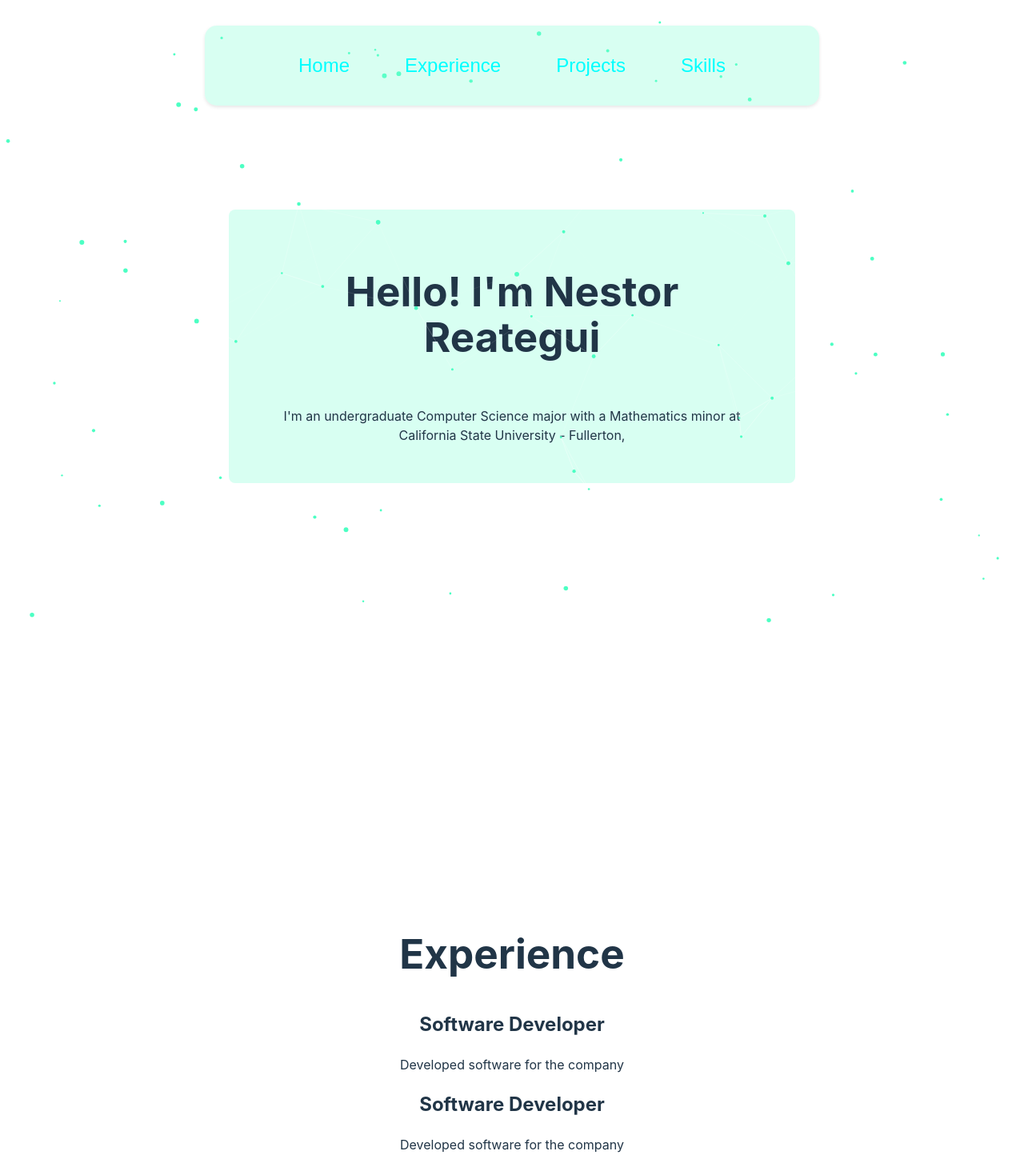
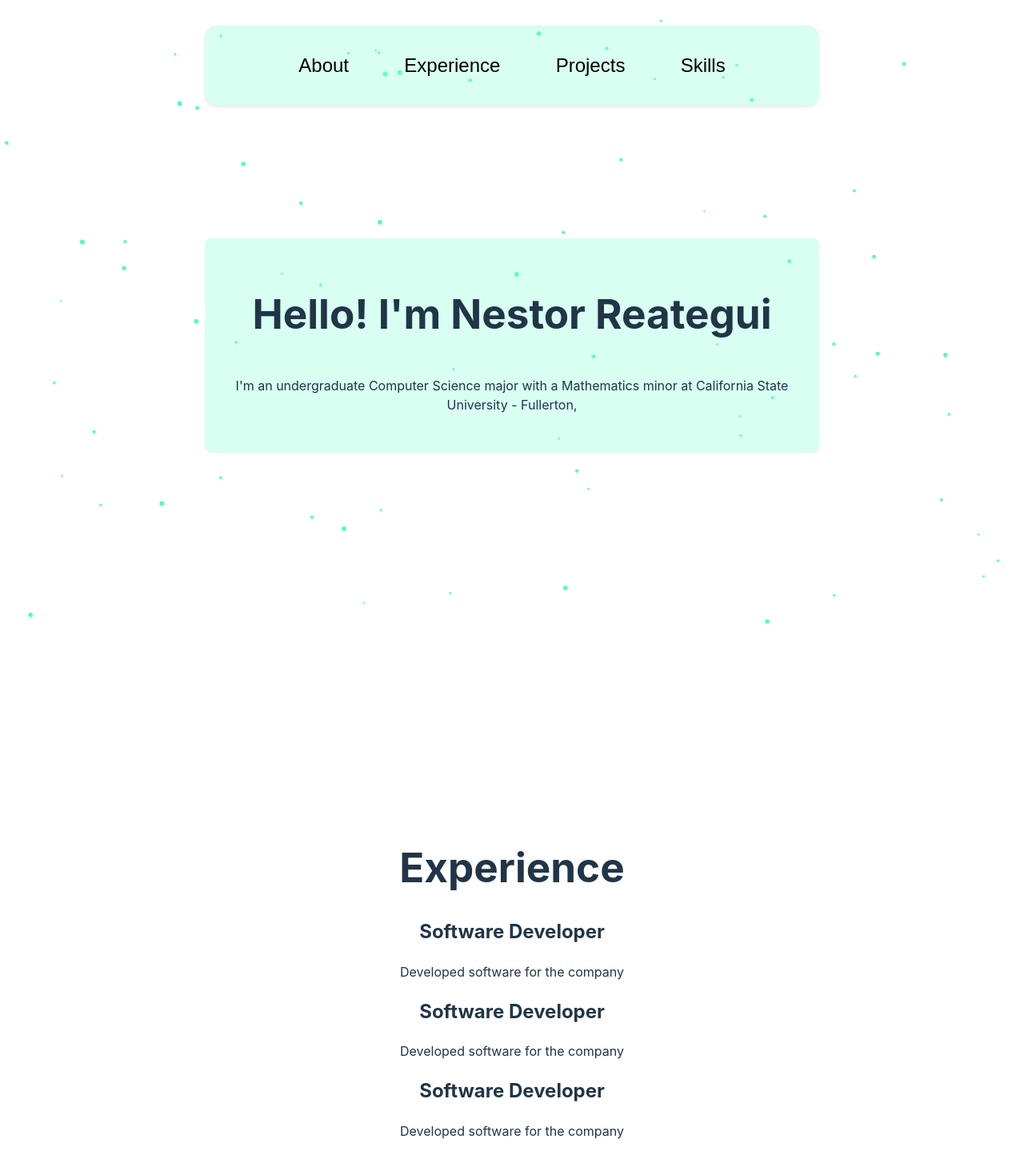
Before and after one commit to nestor-remo/portfolio, a React (Vite) app: page / in a window 1280 px wide. Shown: the top 1469 px of the page at 80% size. Built offline with nearby package versions, Linux system fonts and the light colour scheme; the HTML template or start-up script is replaced by a standard one.

Commit message:
react scroll and fix icons?? maybe will go into one page

```diff
--- a/package.json
+++ b/package.json
@@ -15,7 +15,8 @@
     "react": "^18.3.1",
     "react-dom": "^18.3.1",
     "react-icons": "^5.4.0",
-    "react-router-dom": "^6.27.0"
+    "react-router-dom": "^6.27.0",
+    "react-scroll": "^1.9.2"
   },
   "devDependencies": {
     "@eslint/js": "^9.11.1",
--- a/src/App.css
+++ b/src/App.css
@@ -1,8 +1,3 @@
-html {
-  scroll-behavior: smooth;
-}
-
-
 #root {
   width: 100vh;
   margin: 0 auto;
@@ -28,12 +23,14 @@ html {
   max-width: 48rem;
 }
 
-.content {
-  padding-top: 100px;
+.section {
+  min-height: 100vh;
+  display: flex;
+  flex-direction: column;
+  justify-content: center;
+  align-items: center;
 }
 
-section{
-  min-height: 100vh;
-  padding: 30px;
-  scroll-margin-top: 100px;
+.first {
+  margin-top: -100px;
 }
--- a/src/App.jsx
+++ b/src/App.jsx
@@ -1,9 +1,10 @@
+import { Element } from 'react-scroll';
 import ParticlesComponent from './components/particles.jsx'
 import NavBar from './components/navbar.jsx';
 import Project from './components/project.jsx';
 import Experience from './components/experience.jsx';
 import Skills from './components/skills.jsx';
-import Hero from './components/hero.jsx';
+import About from './components/about.jsx';
 
 
 import './App.css'
@@ -16,18 +17,18 @@ function App() {
       <NavBar />
 
       <div className='content'>
-        <section id='hero'>
-          <Hero />
-        </section>
-        <section id='experience'>
+        <Element name='about' className='section first'>
+          <About />
+        </Element>
+        <Element name='experience' className='section'>
           <Experience />
-        </section>
-        <section id='projects'>
+        </Element>
+        <Element name='projects' className='section'>
           <Project />
-        </section>
-        <section id='skills'>
+        </Element>
+        <Element name='skills' className='section'>
           <Skills />
-        </section>
+        </Element>
       </div>
     </div>
   )
--- a/src/components/hero.jsx
+++ b/src/components/about.jsx
@@ -1,13 +1,13 @@
 import React from 'react';
-import './styles/hero.css';
+import './styles/about.css';
 
-const Hero = () => {
+const About = () => {
     return (
-        <div className='Hero'>
+        <div className='About'>
             <h1> Hello! I'm <span>Nestor</span> Reategui </h1>
             <p> I'm an undergraduate Computer Science major with a Mathematics minor at California State University - Fullerton,</p>
         </div>
     )
 }
 
-export default Hero;
+export default About;
--- a/src/components/navbar.jsx
+++ b/src/components/navbar.jsx
@@ -1,15 +1,16 @@
 import React from 'react';
+import { Link } from 'react-scroll';
 import './styles/navbar.css';
 
 const NavBar = () => {
 
     return (
         <nav>
-            <ul id="nav-mobile">
-                <li><a href="#hero">Home</a></li>
-                <li><a href="#experience">Experience</a></li>
-                <li><a href="#projects">Projects</a></li>
-                <li><a href="#skills">Skills</a></li>
+            <ul>
+                <Link to="about" className="link" smooth={true} duration={500} >About</Link>
+                <Link to="experience" className="link" smooth={true} duration={500}>Experience</Link>
+                <Link to="projects" className="link" smooth={true} duration={500}>Projects</Link>
+                <Link to="skills" className="link" smooth={true} duration={500}>Skills</Link>
             </ul>
         </nav>
     );
--- a/src/components/styles/hero.css
+++ b/src/components/styles/about.css
@@ -1,4 +1,4 @@
-.Hero {
+.About {
     z-index: 1;
     display: flex;
     flex-direction: column;
--- a/src/components/styles/navbar.css
+++ b/src/components/styles/navbar.css
@@ -2,7 +2,6 @@ nav {
     display: flex;
     position: sticky;
     top: 20px;
-    left: 0;
     width: 100%;
     height: 100px;
     z-index: 1000;
@@ -19,15 +18,14 @@ ul {
     margin: 2em 3em;
 }
 
-li {
-    list-style: none;
-}
-
-a {
+.link {
     text-decoration: none;
     color: black;
     font-size: 1.5em;
     font-family: "League Spartan", sans-serif;
     font-weight: 500;
-    color: aqua
 }
+
+.link:hover {
+    color: green
+}
--- /dev/null
+++ b/src/components/styles/project.css
@@ -0,0 +1,7 @@
+.projects {
+    display: flex;
+    flex-wrap: wrap;
+    justify-content: center;
+    margin-top: 2rem;
+    gap: 50px;
+}
```
Also changed, not shown: src/assets/Tempestive.png (added), 1 other file (tests, documents, lock files or other folders).
